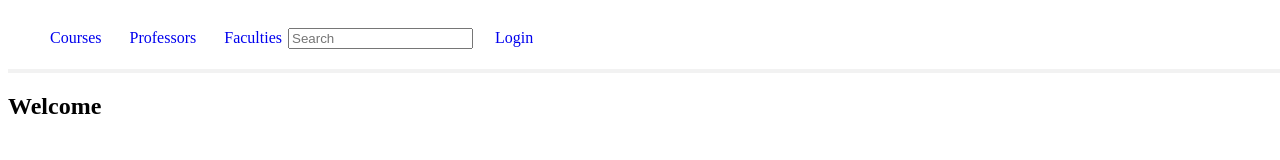
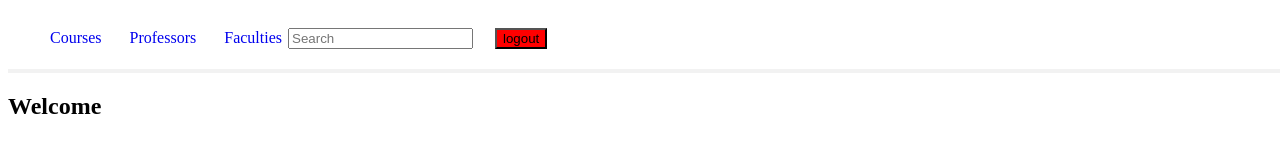
Before and after one commit to kayrux/University-Course-Helper, a React (Create React App) app in the folder client/: page /login in a window 1280 px wide. Both pictures are taken after typing "Sample", "Sample" into the empty fields and a click on the input "Login". Shown: the top 160 px of the page. Built offline with nearby package versions, Linux system fonts and the light colour scheme.

Commit message:
Added logout functionality and Button.js

```diff
--- a/client/src/App.js
+++ b/client/src/App.js
@@ -2,7 +2,7 @@ import { useState, useEffect } from "react";
 import { BrowserRouter as Router, Route, Routes} from "react-router-dom";
 import Navbar from './components/Navbar';
 import Footer from "./components/Footer";
-import Login from "./pages/login/LoginContainer";
+import LoginContainer from "./pages/login/LoginContainer";
 
 const App = () => {
     const [showLoggedAsAdmin, setLoggedAsAdmin] = useState(false) // Keep track of whether the user is logged in as admin
@@ -13,17 +13,22 @@ const App = () => {
         setLoggedAsAdmin(true)
     }
 
+    const logout = (loginInfo) => {
+        console.log("Logging out") // Assume login successful
+        setLoggedAsAdmin(false)
+    }
+
     return (
         <Router>
             <div className="container">
-                <Navbar />
+                <Navbar onLogout={logout} loggedIn={showLoggedAsAdmin}/>
                 <Routes>
                     // Replace elements with corresponding components
                     <Route path="/" element={<h1>Courses</h1>}></Route>
                     <Route path="/professors" element={<h1>Professors</h1>}></Route>
                     <Route path="/faculties" element={<h1>Faculties</h1>}></Route>
                     <Route path="/reports" element={<h1>Reports</h1>}></Route>
-                    <Route path="/login" element={<Login onLogin={login}/>}></Route>
+                    <Route path="/login" element={<LoginContainer onLogin={login}/>}></Route>
                 </Routes>
                 <Footer />
             </div>
--- /dev/null
+++ b/client/src/components/Button.js
@@ -0,0 +1,22 @@
+// Code copied from https://github.com/bradtraversy/react-crash-2021/blob/master/src/components/Button.js
+import PropTypes from 'prop-types'
+
+const Button = ({color, text, onClick}) => {
+    return (
+        <button onClick={onClick} style={{ backgroundColor: color}}
+        className="btn">
+            {text}
+        </button>
+    )
+}
+
+Button.defaultProps = {
+    color: "steelblue"
+}
+
+Button.propTypes = {
+    text: PropTypes.string,
+    color: PropTypes.string,
+}
+
+export default Button
--- a/client/src/components/Navbar.js
+++ b/client/src/components/Navbar.js
@@ -1,6 +1,8 @@
 import { Link } from "react-router-dom";
+import Button from "./Button";
 
-const Navbar = () => {
+
+const Navbar = ({onLogout, loggedIn}) => {
   return (
     <div className="navbar">
         <div className="links">
@@ -11,7 +13,8 @@ const Navbar = () => {
                 type="text"
                 placeholder="Search"
             />
-            <Link to="/login">Login</Link>
+            {loggedIn ? <Link to="/"><Button text="logout" color="red" onClick={onLogout}></Button></Link>
+            : <Link to="/login">Login</Link>}
         </div>
 
     </div>
--- a/client/src/pages/login/LoginContainer.js
+++ b/client/src/pages/login/LoginContainer.js
@@ -1,6 +1,6 @@
 import { useState } from "react"
 
-const Login = ({onLogin}) => {
+const LoginContainer = ({onLogin}) => {
     const [username, setUsername] = useState("")
     const [password, setPassword] = useState("")
     const [loggedIn, setLoggedIn] = useState(false);
@@ -55,4 +55,4 @@ const Login = ({onLogin}) => {
         )
 }
 
-export default Login
+export default LoginContainer
```
